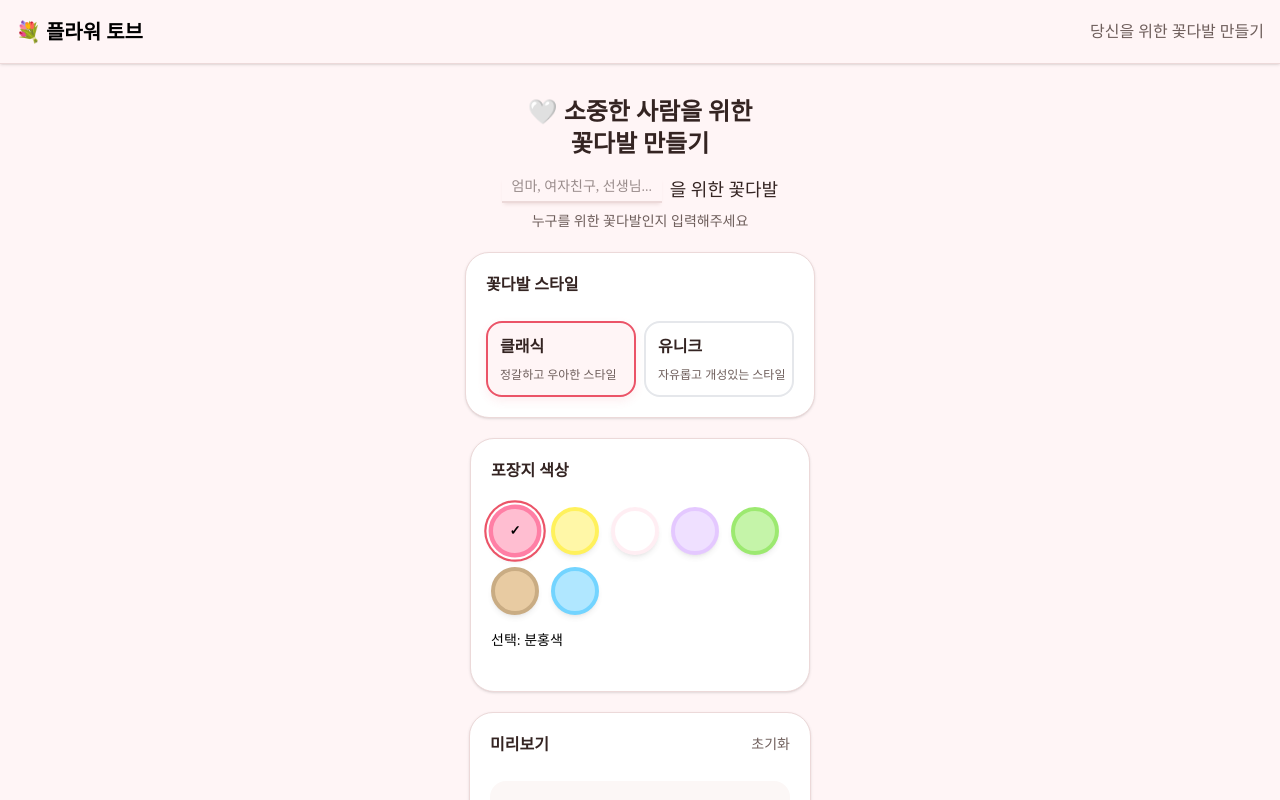
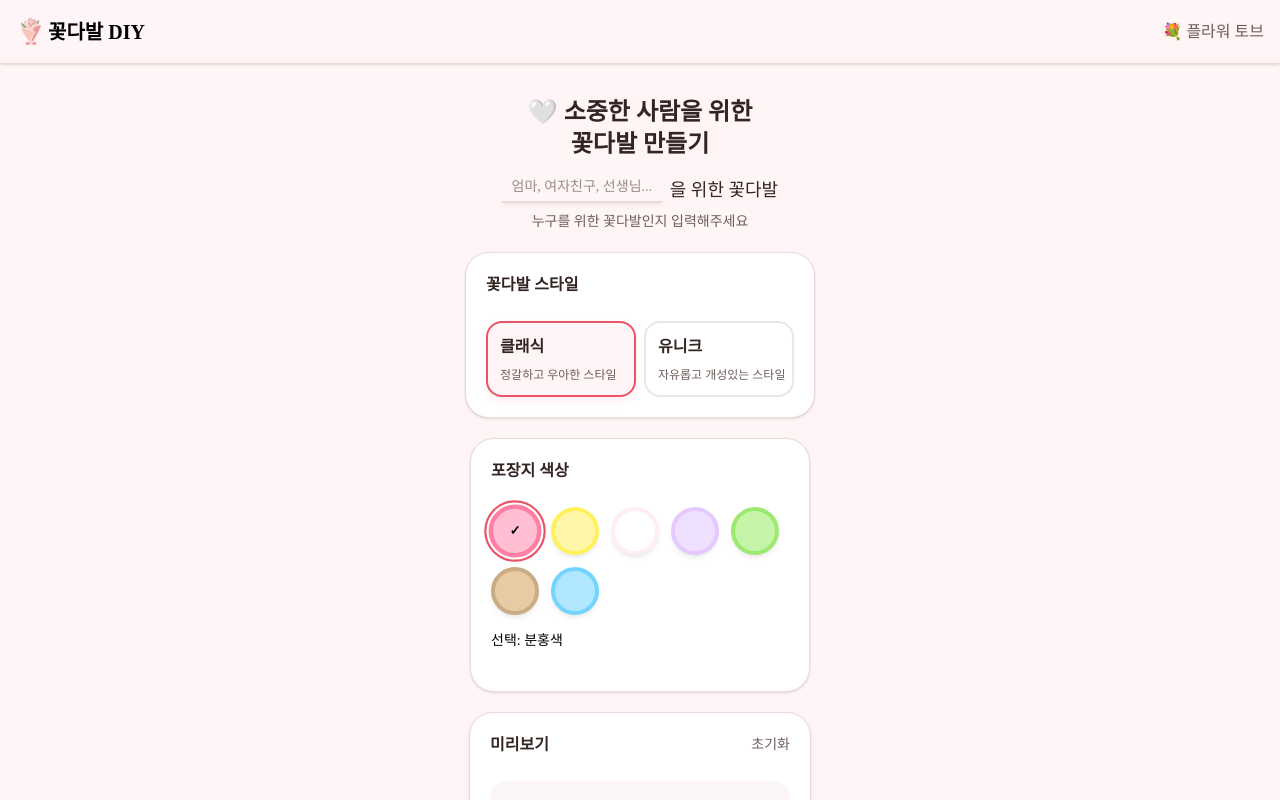
Before and after one commit to Team-Locode/Locode-FE, a React (Vite) app: page / in a window 1280 px wide. Shown: the top 800 px of the page. Built offline with nearby package versions, Linux system fonts and the light colour scheme; a web font is replaced by a local one.

Commit message:
feat: 꽃다발 DIY 추가

```diff
--- a/index.html
+++ b/index.html
@@ -5,7 +5,7 @@
     <link rel="icon" type="image/png" href="/src/assets/flowertowbLogo.png" />
     <link rel="stylesheet" as="style" crossorigin href="https://cdn.jsdelivr.net/gh/orioncactus/pretendard@v1.3.8/dist/web/static/pretendard.css" />
     <meta name="viewport" content="width=device-width, initial-scale=1.0" />
-    <title>Lotowb</title>
+    <title>꽃다발 DIY</title>
   </head>
   <body>
     <div id="root"></div>
--- a/src/layout/Header.tsx
+++ b/src/layout/Header.tsx
@@ -1,15 +1,19 @@
+import logo from '../assets/flowertowbLogo.png'; // 경로에 맞춰 수정
+
 export default function Header() {
   return (
     // fixed, 상단/좌측 0, 너비 100%, 헤더 높이(h-16), z-index, 배경색 지정
     <header className="fixed top-0 left-0 w-full h-16 z-50 bg-pink border-b border-pink-2 shadow-sm">
       <div className="flex items-center justify-between h-full px-4 max-w-7xl mx-auto">
         {/* 로고 영역 */}
-        <h1 className="text-xl font-bold">💐 플라워 토브</h1>
+        <h1 className="text-xl font-bold flex items-center">
+          <img src={logo} alt="꽃다발 DIY" className="w-8 h-8" />
+          꽃다발 DIY</h1>
 
         {/* 메뉴 영역 */}
         <nav>
           <ul className="flex gap-4">
-            <li className="text-pink-3">당신을 위한 꽃다발 만들기</li>
+            <li className="text-pink-3">💐 플라워 토브</li>
           </ul>
         </nav>
       </div>
```
